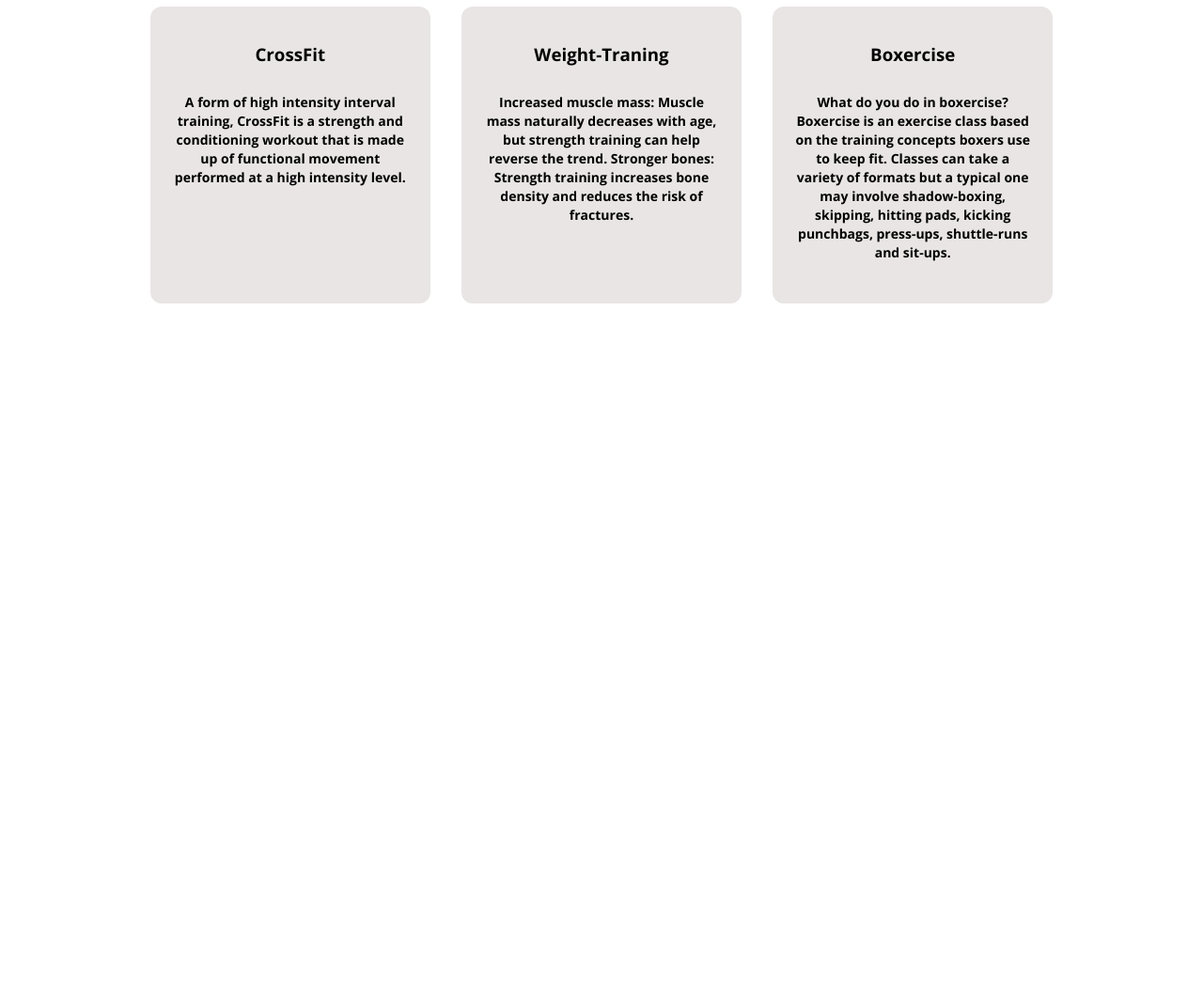
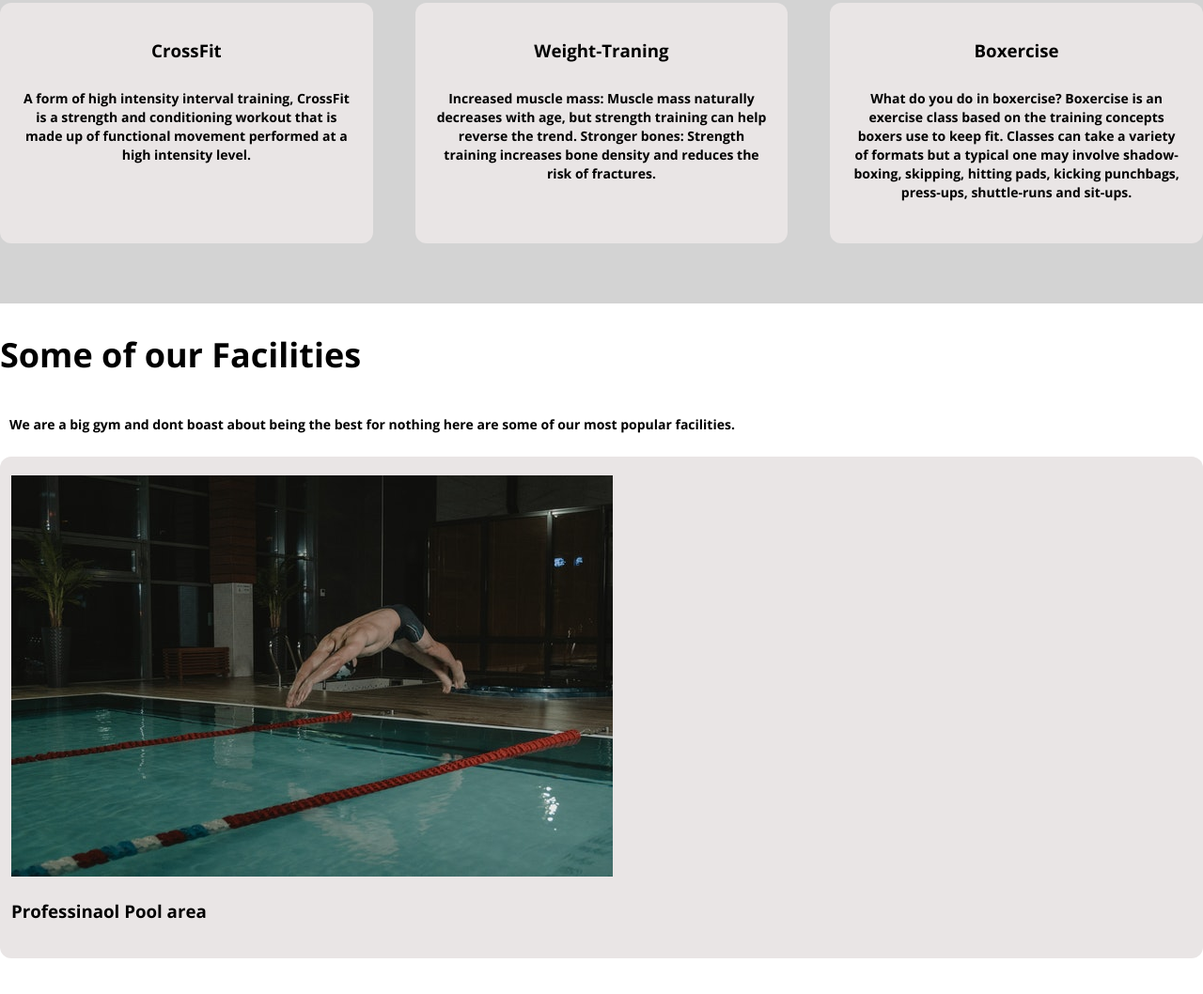
Before and after one commit to JMujuru/Project-1V2, a plain HTML site: page index.html in a window 1280 px wide. Shown: the part 1110-2168 px from the top of the page at 94% size. Before the commit the page ends 1481 px from the top, so only its background shows below. Drawn offline with nearby package versions, Linux system fonts and the light colour scheme.

Commit message:
started on the 3rd section of the site

```diff
--- a/Assets/CSS/stlyle.css
+++ b/Assets/CSS/stlyle.css
@@ -95,9 +95,10 @@ nav{
 
   .Training{
       margin: auto;
-      width: 75%;
+      width: 100%;
       text-align: center;
       padding-top: 100px;
+      background-color:rgb(211, 211, 211);
   }
 
   h2{
--- a/index.html
+++ b/index.html
@@ -14,7 +14,7 @@
                <div class="nav-bar">
                    <ul>
                        <li><a href="">HOME</a></li>
-                       <li><a href="">ABOUT</a></li>
+                       <li><a href="">FACILITIES</a></li>
                        <li><a href="">TRAINING</a></li>
                        <li><a href="">CONTACT</a></li>
                    </ul>
@@ -61,7 +61,19 @@
             </div>
 
          </section>
-         <section class="">
+         <section class="places">
+             <h2>Some of our Facilities</h2>
+             <p>We are a big gym and dont boast about being the best for nothing
+                 here are some of our most popular facilities.
+             </p>
+
+             <div class="Training-col">
+                 <div class="places-col">
+                     <img src="Assets/img/Pool.jpg">
+                     <h3>Professinaol Pool area</h3>
+                 </div>
+
+             </div>
 
          </section>
 
```
Also changed, not shown: Assets/img/Pool.jpg (added), Assets/img/Spa.jpg (added), Assets/img/Weight room.jpg (added).
